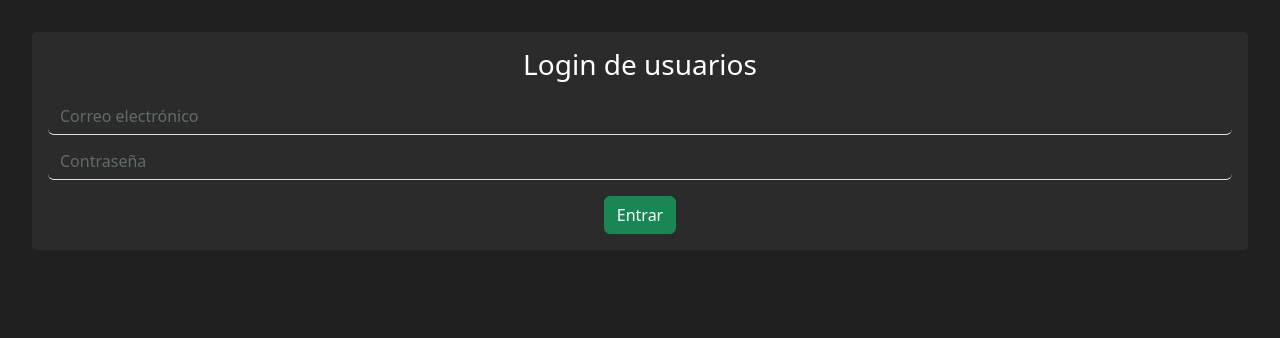
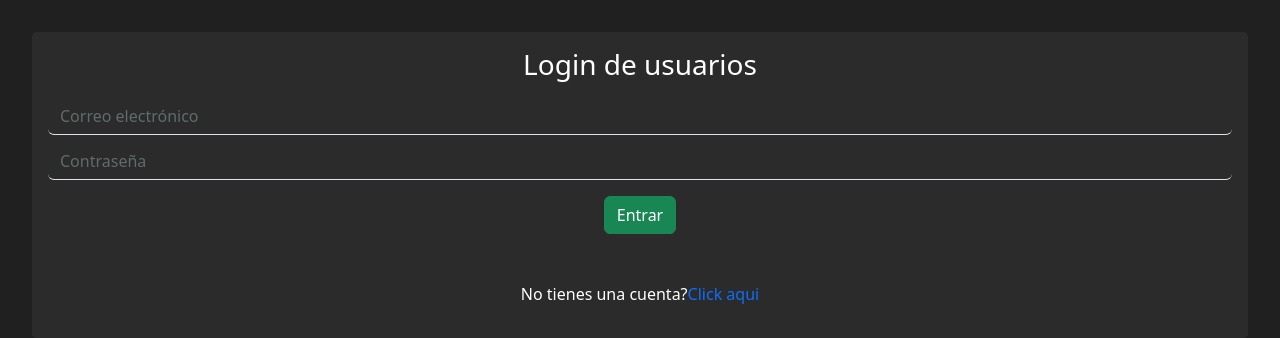
Before and after one commit to sebasvaldez/sistemaRegistroVentasFront, a React (Vite) app: page /login in a window 1280 px wide. Shown: the top 338 px of the page. Built offline with nearby package versions, Linux system fonts and the light colour scheme; no server answers.

Commit message:
Corregidos todos los errores que llegan desde el backend y no se mostraban correctamente

```diff
--- a/src/components/forms/LoginForm.jsx
+++ b/src/components/forms/LoginForm.jsx
@@ -1,15 +1,30 @@
 import { Form, Button } from "react-bootstrap";
+import { useState } from "react";
+import { AlertsErrors } from "../ui/AlertsErrors";
+import { Link } from "react-router-dom";
 
-export const LoginForm = ({loginClick}) => {
-  const loginChange = () => {
-    console.log("loginChange");
+export const LoginForm = ({ loginClick, errors }) => {
+  const [loginUser, setLoginUser] = useState({
+    email: "",
+    password: "",
+  });
+
+  const loginChange = (e) => {
+    setLoginUser({
+      ...loginUser,
+      [e.target.id]: e.target.value,
+    });
   };
-
 
   return (
     <form action="" className="register-form ">
       <h3>Login de usuarios</h3>
-
+      {errors.errors.map((error, i) => (
+        //<AlertsErrors errors={error} />
+        <div key={i}>
+          <AlertsErrors errorText={error} />
+        </div>
+      ))}
       <Form.Control
         type="email"
         placeholder="Correo electrónico"
@@ -24,7 +39,19 @@ export const LoginForm = ({loginClick}) => {
         id="password"
       />
 
-      <Button className="btn btn-success mt-3" onClick={loginClick()}>Entrar</Button>
+      <Button
+        className="btn btn-success mt-3"
+        onClick={() => loginClick(loginUser)}
+      >
+        Entrar
+      </Button>
+
+      <p className=" pt-5">
+        No tienes una cuenta?
+        <Link to="/register" className=" text-decoration-none">
+          Click aqui
+        </Link>
+      </p>
     </form>
   );
 };
--- a/src/components/forms/RegisterForm.jsx
+++ b/src/components/forms/RegisterForm.jsx
@@ -1,5 +1,6 @@
 import { Form, Button } from "react-bootstrap";
 import { useState } from "react";
+import { Link } from "react-router-dom";
 
 export const RegisterForm = ({ registerClick }) => {
   const [newUser, setNewUser] = useState({
@@ -63,6 +64,12 @@ export const RegisterForm = ({ registerClick }) => {
         >
           Registrar
         </Button>
+        <p className=" pt-5">
+        Si ya tienes una cuenta
+        <Link to="/login" className=" text-decoration-none">
+          Click aqui
+        </Link>
+      </p>
       </form>
     </div>
   );
--- /dev/null
+++ b/src/components/ui/AlertsErrors.jsx
@@ -0,0 +1,12 @@
+import Alert from "react-bootstrap/Alert";
+
+export const AlertsErrors=({errorText})=> {
+  return (
+    <>
+      <Alert variant="danger" className="p-1 text-center">
+        {errorText}
+      </Alert>
+
+    </>
+  );
+}
--- a/src/config/axiosUsers.js
+++ b/src/config/axiosUsers.js
@@ -15,3 +15,9 @@ export const registerRequest = async (user) =>axiosUsers.post(`register`, user);
 export const loginRequest = async (user) => axiosUsers.post(`login`, user);
 
 export const logoutRequest = async () => axiosUsers.post(`logout`);
+
+
+
+//debo crear esa ruta en el backend todavia
+
+export const getAllusersRequest = ()=>{axiosUsers(`users`)}
--- a/src/contexts/AuthContext.jsx
+++ b/src/contexts/AuthContext.jsx
@@ -1,11 +1,12 @@
-import { createContext, useState } from "react";
-import { registerRequest } from "../config/axiosUsers";
+import { createContext, useState, useEffect } from "react";
+import { registerRequest, loginRequest } from "../config/axiosUsers";
 
 export const AuthContext = createContext();
 
 export const AuthProvider = ({ children }) => {
   const [user, setUser] = useState({});
   const [isAuthenticated, setIsAuthenticated] = useState(false);
+  const [errors, setErrors] = useState([]);
 
   const signUp = async (user) => {
     try {
@@ -15,11 +16,40 @@ export const AuthProvider = ({ children }) => {
       setIsAuthenticated(true);
     } catch (error) {
       console.log(error);
+      if (error) {
+        setErrors(error.response.data);
+      }
     }
   };
 
+  const signIn = async (user) => {
+    try {
+      const { data } = await loginRequest(user);
+      setUser(data);
+      setIsAuthenticated(true);
+      console.log(data);
+    } catch (error) {
+      setErrors(error.response.data);
+    }
+  };
+
+  useEffect(() => {
+    if (errors.length > 0) {
+      const timer = setTimeout(() => {
+        setErrors([]);
+      }, 4000);
+      return () => {
+        clearTimeout(timer);
+      };
+    }
+  }, [errors]);
+
+  //console.log(errors)
+
   return (
-    <AuthContext.Provider value={{ user, signUp, isAuthenticated }}>
+    <AuthContext.Provider
+      value={{ user, signUp, signIn, isAuthenticated, errors }}
+    >
       {children}
     </AuthContext.Provider>
   );
--- a/src/pages/LoginPage.jsx
+++ b/src/pages/LoginPage.jsx
@@ -1,30 +1,19 @@
-import { useEffect } from "react";
+
 import { LoginForm } from "../components/forms/LoginForm";
-import { axiosUsers } from "../config/axiosUsers";
+import { useAuth } from "../hooks/useAuth";
 
 const LoginPage = () => {
 
-
-
-  useEffect(() => {
-    getUsers();
-  }, [])
+  const {signIn, errors}=useAuth();
 
 
 
 
- const getUsers= async ()=>{
-    const resp=await axiosUsers.get("/sales");
-    console.log(resp);
-  }
-
-
-
   const loginClick = (user) => {
-    console.log(user);
+    signIn(user);
   };
 
-  return <LoginForm loginClick={(user) => loginClick(user)} />;
+  return <LoginForm loginClick={loginClick} errors={{errors}} />;
 };
 
 export default LoginPage;
```
Also changed, not shown: src/hooks/useAuth.js (+4 -4 lines).
